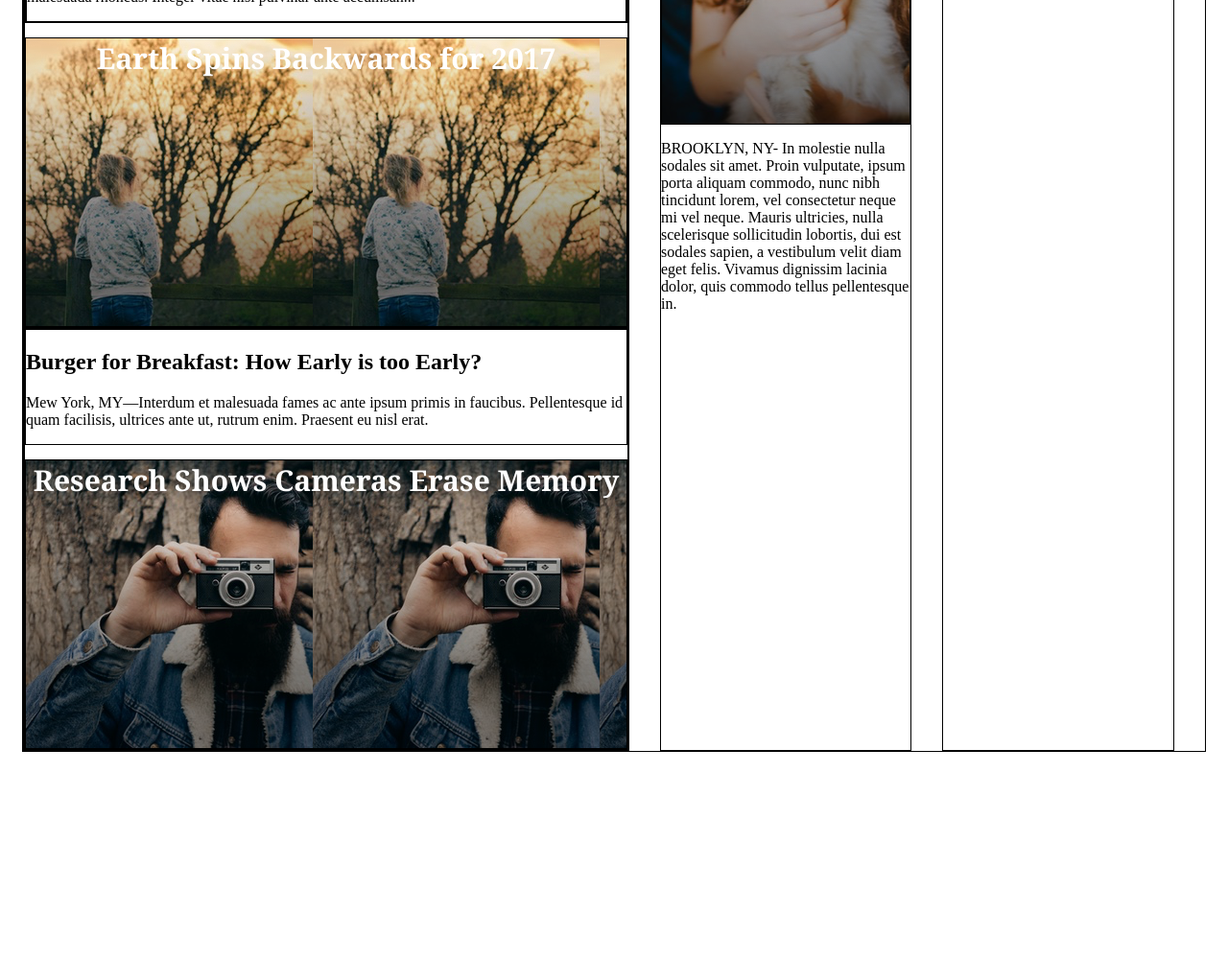
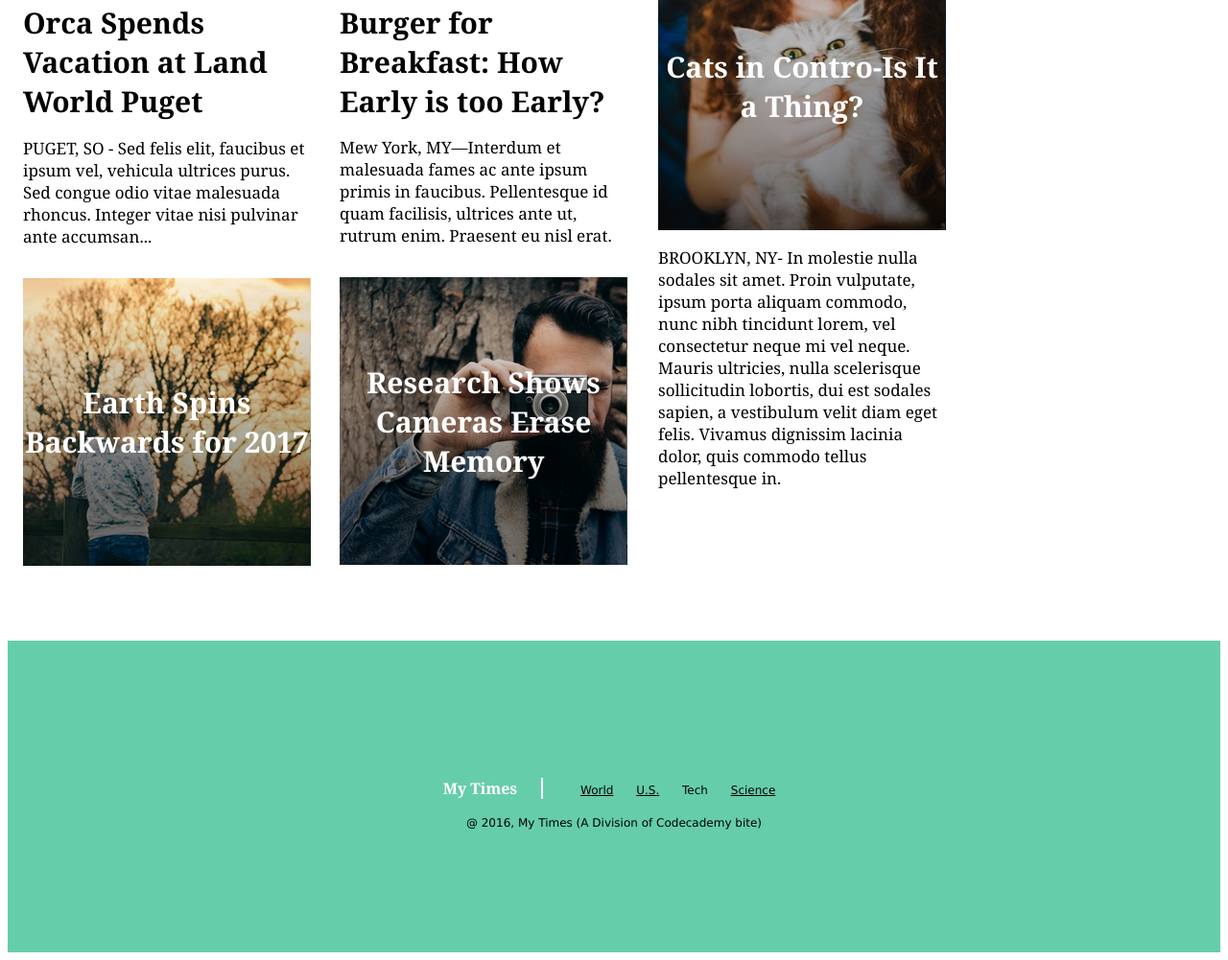
Before and after one commit to MrLuck99/my_times, a plain HTML site: page index.html in a window 1280 px wide. Shown: the part 724-1725 px from the top of the page at 96% size. Before the commit the page ends 1586 px from the top, so only its background shows below. Drawn offline with Linux system fonts and the light colour scheme.

Commit message:
Finish HTML and CSS.

```diff
--- a/index.html
+++ b/index.html
@@ -57,11 +57,10 @@
                 vel, vehicula ultrices purus. Sed congue odio vitae malesuada
                 rhoncus. Integer vitae nisi pulvinar ante accumsan...</p>
             </div>
+            <div class="fall-cancelled image-content">
+              <span>Earth Spins Backwards for 2017</span>
+            </div>
           </div>
-          <div class="fall-cancelled image-content">
-              <span>Earth Spins Backwards for 2017</span>
-          </div>
-        </div>
         <div class="story">
             <div class="text-content">
               <h2>Burger for Breakfast: How Early is too Early?</h2>
@@ -72,8 +71,9 @@
             <div class="pop-culture image-content">
               <span>Research Shows Cameras Erase Memory</span>
             </div>
+            </div>
+          </div>
         </div>
-      </div>
       <div class="column medium">
         <div class="story">
           <div class="text-content">
@@ -114,6 +114,31 @@
         </div>
 
     </div>
+  </div>
+<footer>
+  <div class="info">
+    <span class="my-times">My Times</span>
+    <nav>
+      <span>
+        <a href="">World</a>
+      </span>
+      <span>
+        <a href="">U.S.</a>
+      </span>
+      <span>
+      </a href="">Tech</a>
+      </span>
+      <span>
+        <a href="">Science</a>
+      </span>
+    </nav>
+  </div>
+<div class="copyright">
+  @ 2016, My Times (A Division of Codecademy bite)
+</div>
+
+</footer>
+
 
   </body>
 </html>
--- a/resources/style.css
+++ b/resources/style.css
@@ -25,7 +25,7 @@ header nav {display: block;
            margin-right: 12px;
 
 }
-div {border: 1px solid black;
+div {
      display: block;
 }
 .content {display: flex;
@@ -42,6 +42,7 @@ div {border: 1px solid black;
 .column.medium {width: 300px;
 }
 .column.small {width: 240px;
+  flex-direction: column;
 }
 .lead-story .image-content  {background-image: url(images/img-story-main.png);
   width: 630px;
@@ -51,13 +52,17 @@ div {border: 1px solid black;
 }
 a {color: black;
 }
-.image-content {height: 300px;
+.image-content {
+  height: 300px;
   margin-top: 15px;
   font-family: Georgia;
   font-weight: bold;
   font-size: 30px;
   color: white;
   text-align: center;
+  display: flex;
+  flex-direction: column;
+  justify-content: center;
 }
 .fall-cancelled.image-content {background-image: url(images/img-story-2.png);
 }
@@ -65,3 +70,72 @@ a {color: black;
 }
 .cat-ceo.image-content {background-image: url(images/img-story-1.png);
 }
+.stories {display: flex;
+          justify-content: space-between;
+          margin-top: 17px;
+}
+.story {
+  display: flex;
+  flex-direction: column;
+  width: 300px;
+}
+.news-bites .bite {
+background-color: WhiteSmoke;
+font-family: Verdana;
+font-size: 12px;
+color: DimGray;
+border-bottom: 1px solid black;
+padding: 11px 20px;
+display: block;
+}
+.news-bites.h3 {font-size: 16px;
+font-weight: bold;
+}
+footer {
+  display: flex;
+  align-items: center;
+  justify-content: center;
+  flex-direction: column;
+  width: 100%;
+  height: 325px;
+  background-color: MediumAquamarine;
+  margin: auto;
+  font-family: Verdana;
+  font-size: 12px;
+}
+footer .my-times {
+  font-family: Georgia;
+  font-size: 16px;
+  font-weight: bold;
+  color: white;
+  border-right: 2px solid white;
+  display: inline-block;
+  padding-right: 25px;
+}
+nav span {
+  display: inline-block;
+  padding: 20px 10px;
+}
+footer nav {
+  display: inline-block;
+  padding-left: 25px;
+}
+.narrative {
+  margin-top: 16px;
+}
+body {
+  font-family: Georgia;
+  font-size: 17px;
+  color: black;
+}
+.lead-story .image-content span {
+  margin-left: 20px;
+}
+h2 {
+  margin-top: 0;
+  margin-bottom: 0;
+  font-family: Georgia;
+  font-size: 30px;
+  font-weight: bold;
+  font-style: normal;
+}
```
Lines whose indentation alone changed are shown as unchanged.
